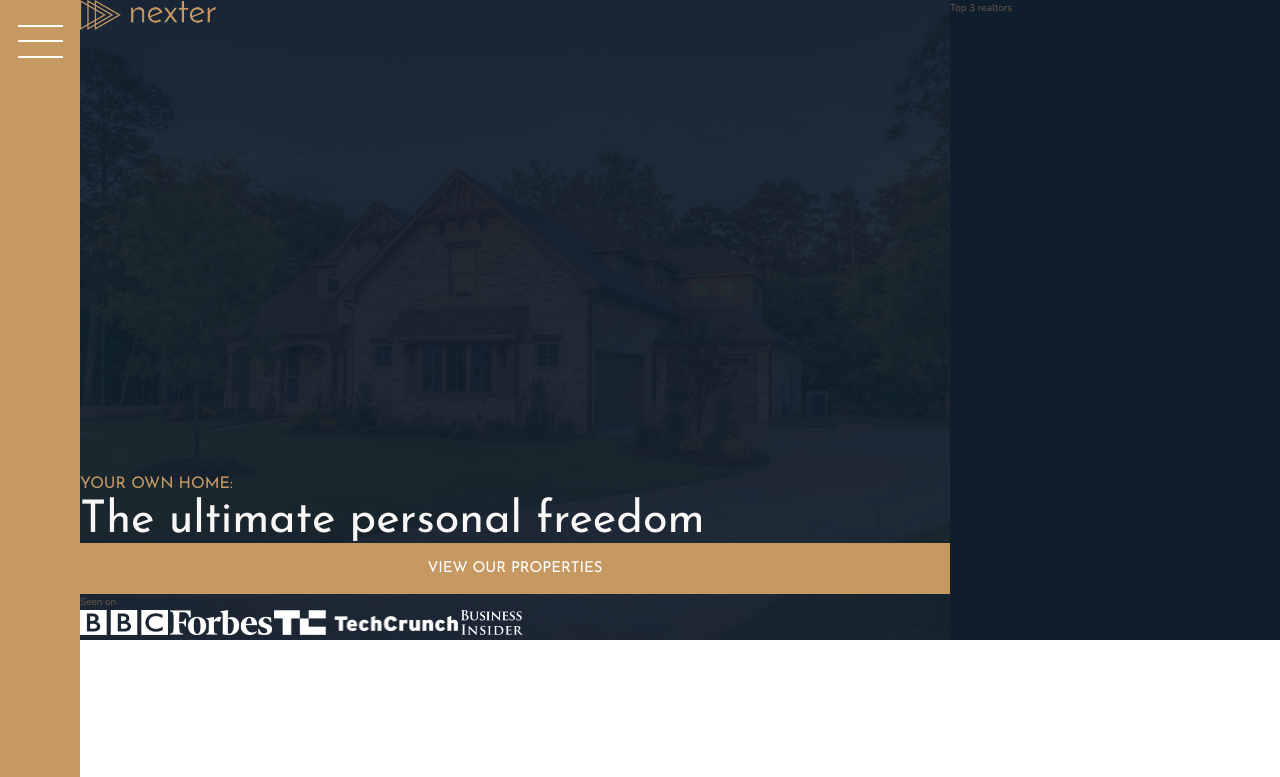
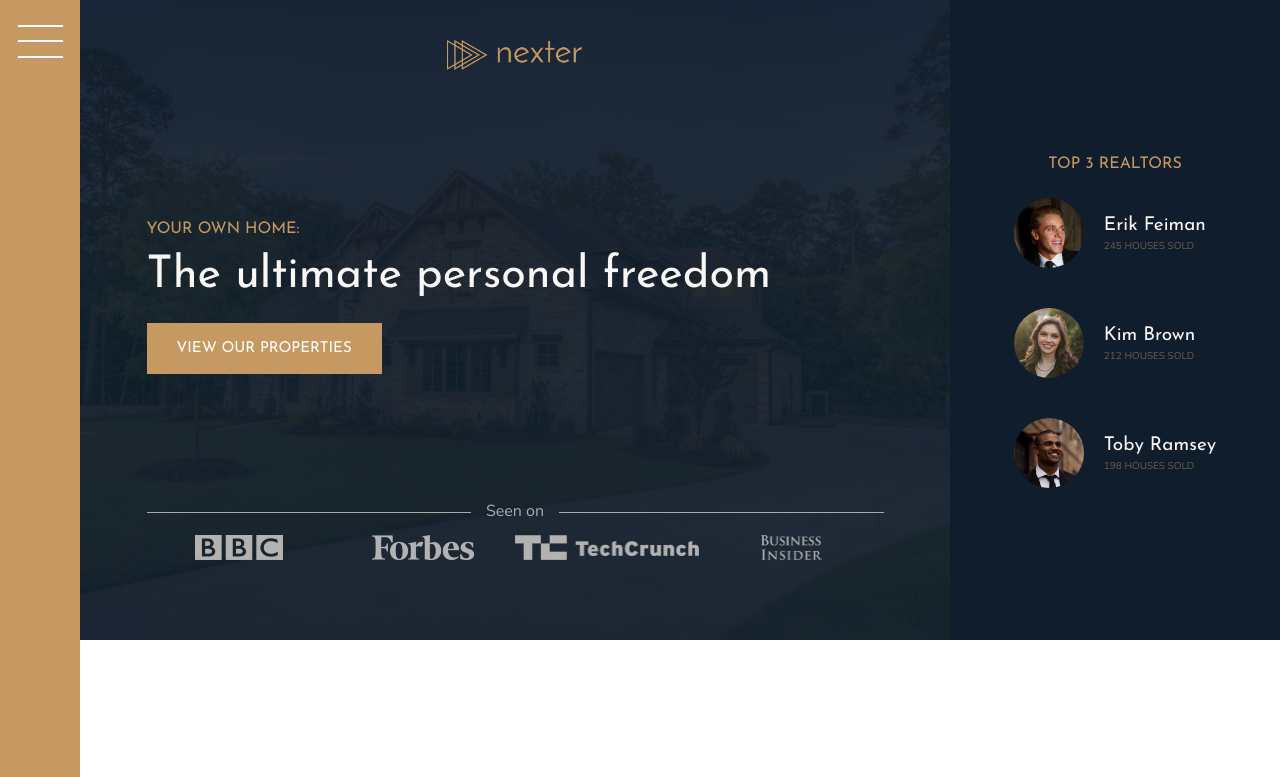
Before and after one commit to Ollie-lee/Nexter, a website: page index.html in a window 1280 px wide. Shown: the top 777 px of the page. Drawn offline with nearby package versions, Linux system fonts and the light colour scheme.

Commit message:
finish realtor

```diff
--- a/index.html
+++ b/index.html
@@ -24,7 +24,7 @@
         <img src="img/logo.png" alt="Nexter logo" class="header__logo">
         <h3 class="heading-3">Your own home:</h3>
         <h1 class="heading-1">The ultimate personal freedom</h1>
-        <button class="btn">View our properties</button>
+        <button class="btn header__btn">View our properties</button>
         <div class="header__seenon-text">Seen on</div>
         <div class="header__seenon-logos">
             <img src="img/logo-bbc.png" alt="Seen on logo 1">
@@ -37,7 +37,39 @@
     </header>
 
     <div class="realtors">
-        Top 3 realtors
+        <h3 class="heading-3">
+            Top 3 realtors
+        </h3>
+        <div class="realtors__list">
+            <img src="img/realtor-1.jpeg" alt="Realtor 1" class="realtors__img">
+            <div class="realtors__details">
+                <h4 class="heading-4 heading-4--light">
+                    Erik Feiman
+                </h4>
+                <p class="realtors__sold">
+                    245 houses sold
+                </p>
+            </div>
+
+            <img src="img/realtor-2.jpeg" alt="Realtor 2" class="realtors__img">
+            <div class="realtors__details">
+                <h4 class="heading-4 heading-4--light">
+                    Kim Brown
+                </h4>
+                <p class="realtors__sold">
+                    212 houses sold
+                </p>
+            </div>
+            <img src="img/realtor-3.jpeg" alt="Realtor 3" class="realtors__img">
+            <div class="realtors__details">
+                <h4 class="heading-4 heading-4--light">
+                    Toby Ramsey
+                </h4>
+                <p class="realtors__sold">
+                    198 houses sold
+                </p>
+            </div>
+        </div>
     </div>
 
     <section class="features">
--- a/sass/_header.scss
+++ b/sass/_header.scss
@@ -4,20 +4,53 @@
     background-image: linear-gradient(rgba($color-secondary, .93), rgba($color-secondary, .93)), url(../img/hero.jpeg);
     background-size: cover;
     background-position: center;
+    padding: 8rem;
+    padding-top: 4rem;
 
     display: grid;
-    grid-template-rows: 1fr;
+    grid-template-rows: 1fr min-content 6rem 1fr;
+    grid-template-columns: max-content;
+    gap: 1rem;
+    align-content: center;
+    justify-content: center;
 
     &__logo {
         height: 3rem;
+        justify-self: center;
     }
 
-    &__seenon-text {}
+    &__seenon-text {
+        display: grid;
+        grid-template-columns: 1fr max-content 1fr;
+        font-size: 1.6rem;
+        color: $color-grey-light-2;
+        align-items: center;
+        column-gap: 1.5rem;
+
+        &::before,
+        &::after {
+            content: "";
+            height: 1px;
+            display: block;
+            background-color: currentColor;
+        }
+    }
 
     &__seenon-logos {
+        display: grid;
+        grid-template-columns: repeat(4, 1fr);
+        // column-gap: 3rem;
+        justify-items: center;
 
         img {
             height: 2.5rem;
+            filter: brightness(70%);
+
         }
     }
+
+    &__btn {
+        align-self: start;
+        justify-self: start;
+    }
 }
--- a/sass/_realtors.scss
+++ b/sass/_realtors.scss
@@ -1,4 +1,34 @@
 .realtors {
     background-color: $color-secondary;
     grid-column: col-start 7/ full-end;
+    padding: 3rem;
+    display: grid;
+    grid-template-columns: max-content;
+    grid-template-rows: min-content max-content;
+    align-content: center;
+    justify-content: center;
+    row-gap: 2rem;
+    justify-items: center;
+
+    &__list {
+        display: grid;
+        grid-template-columns: min-content max-content;
+        column-gap: 2rem;
+        row-gap: 5vh;
+        align-items: center;
+        align-content: center;
+        justify-content: center;
+    }
+
+    &__img {
+        width: 7rem;
+        border-radius: 50%;
+        display: block;
+    }
+
+    &__sold {
+        text-transform: uppercase;
+        color: $color-grey-dark-2;
+        margin-top: -3px;
+    }
 }
```
Also changed, not shown: sass/main.css.
